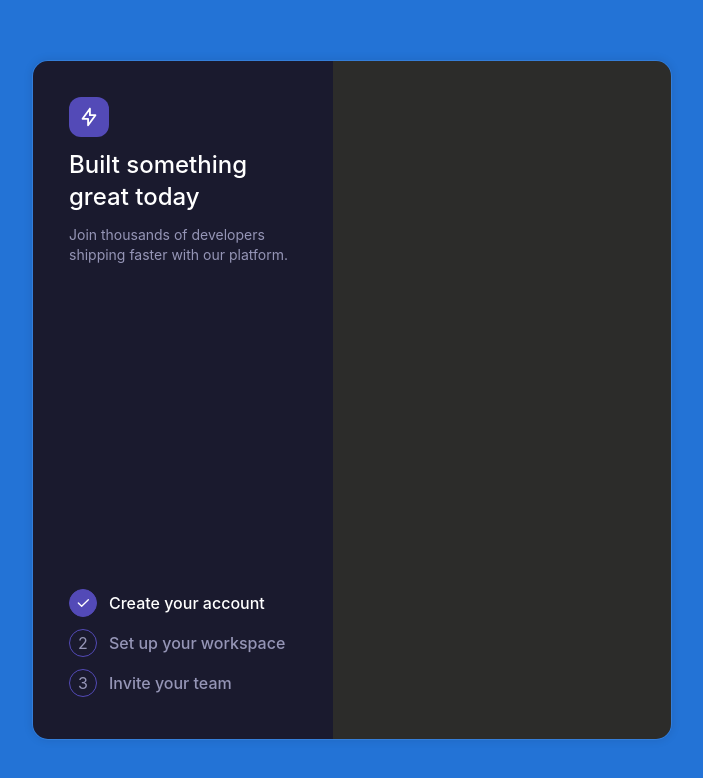
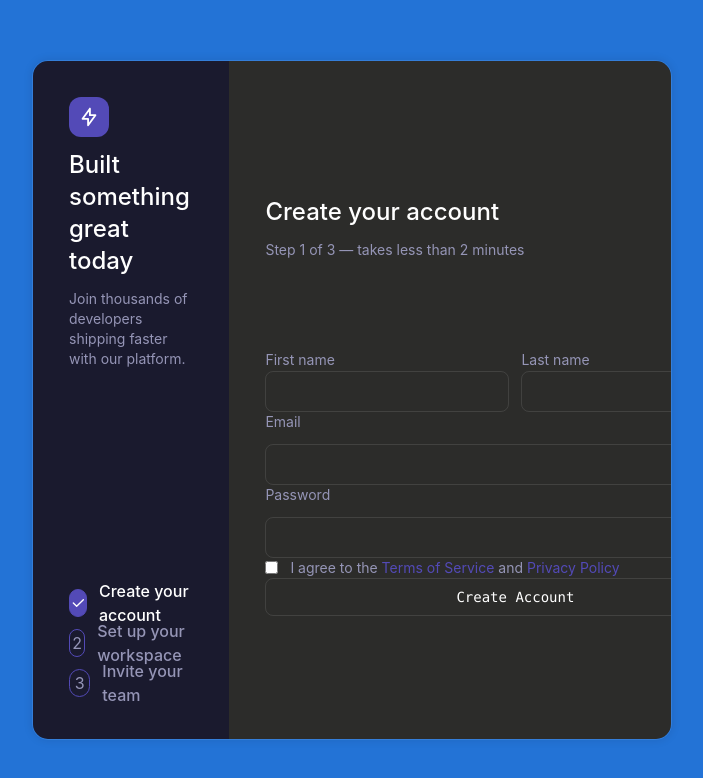
Before and after one commit to HafizEngineerMuhammadAbdullah/React-SMIT-Tasks, a React (Vite) app in the folder Firebase-Form-Project/: page / in a window 1280 px wide. Shown: the top 778 px of the page, without its empty margins (288-991 px from the left). Built offline with nearby package versions, Linux system fonts and the light colour scheme.

Commit message:
Working on Signup Form

```diff
--- a/Firebase-Form-Project/src/components/authentication/SignupForm.jsx
+++ b/Firebase-Form-Project/src/components/authentication/SignupForm.jsx
@@ -73,9 +73,59 @@ const SignupForm = () => {
         </div>
       </div>
 
-       {/* RIGHT PANEL */}
-      <div className={`${styles.rightPanel} flex flex-col justify-between bg-[#2C2C2A] p-9`}>
+      {/* RIGHT PANEL */}
+      <div className={`${styles.rightPanel} w-full flex flex-col justify-evenly bg-[#2C2C2A] p-9`}>
+        <div>
+          <h1 className='font-medium text-2xl text-white text-wrap my-3'>Create your account</h1>
+          {/* <p className='text-[#9595B6] text-sm'>Already have an account? <span className='text-[#534AB7]'>Sign in</span></p> */}
+          <p className='text-[#9595B6] text-sm'>Step 1 of 3 — takes less than 2 minutes</p>
+        </div>
 
+        {/* User Form */}
+        <form className={`${styles.formGrid}}`}>
+
+          {/* Row-1 */}
+          <div className='flex gap-x-3 items-center'>
+            {/* for First Name */}
+            <div>
+              <label htmlFor="firstname" className='text-[#9595B6] text-sm'>First name</label>
+              <input type="text" id='firstname' className={`${styles.input}`} />
+            </div>
+
+            {/* for Last Name */}
+            <div>
+              <label htmlFor="lastname" className='text-[#9595B6] text-sm'>Last name</label>
+              <input type="text" id='lastname' className={`${styles.input}`} />
+            </div>
+          </div>
+
+          {/* Row-2 */}
+          {/* for Email */}
+          <div className='flex flex-col gap-3'>
+            <label htmlFor="email" className='text-[#9595B6] text-sm'>Email</label>
+            <input type="email" id='email' className={`${styles.input}`} />
+          </div>
+
+          {/* Row-3 */}
+          {/* for Password */}
+          <div className='flex flex-col gap-3'>
+            <label htmlFor="password" className='text-[#9595B6] text-sm'>Password</label>
+            <input type="password" id='password' className={`${styles.input}`} />
+          </div>
+
+
+          {/* Row-4 */}
+          <div className='flex gap-x-3 items-center'>
+            <input type="checkbox" className='bg-[#2c2c2a] border border-[rgba(108, 99, 255, 0.1)]'/>
+            <p className='text-[#9595B6] text-sm'>I agree to the <span className='text-[#534AB7]'>Terms of Service</span> and <span className='text-[#534AB7]'>Privacy Policy</span></p>
+          </div>
+
+          {/* Row-5 */}
+          {/* Create Account */}
+          <div>
+             <input type="button" className={`${styles.input} w-full text-white text-2xl font-mono font-medium`} value="Create Account"/>
+          </div>
+        </form>
       </div>
     </div>
   )
--- a/Firebase-Form-Project/src/components/authentication/SignupForm.module.css
+++ b/Firebase-Form-Project/src/components/authentication/SignupForm.module.css
@@ -1,6 +1,6 @@
 .container {
   display: grid;
-  grid-template-columns: minmax(200px, 300px) auto;
+  grid-template-columns: 1fr 1fr;
   width: 50%;
   height: 85%;
   border: 1px solid hsla(0, 0%, 100%, 0.08);
@@ -10,6 +10,7 @@
   transition: all 0.3s ease;
   box-shadow: 0px 0px 10px rgba(0, 0, 0, 0.1);
   overflow: hidden;
+  cursor: pointer;
 }
 
 .container:hover {
@@ -19,3 +20,28 @@
     0 20px 40px rgba(0, 0, 0, 0.3),
     0 0 30px rgba(139, 92, 246, 0.1);
 }
+
+.formGrid {
+  display: grid;
+  grid-template-columns: 1fr;
+  row-gap: 50px;
+}
+
+.input {
+  padding: 9px 12px;
+  border-radius: 8px;
+  border: 0.5px solid hsl(from #ffffff h s l / 10%);
+  font-size: 14px;
+  outline: none;
+  transition: border 0.2s;
+}
+
+.input:focus {
+  border-radius: 6px;
+  outline: none;
+  border-color: #6c63ff;
+  box-shadow: 0 0 20px rgba(108, 99, 255, 0.1);
+  transition:
+    border-color 0.15s,
+    box-shadow 0.15s;
+}
```
